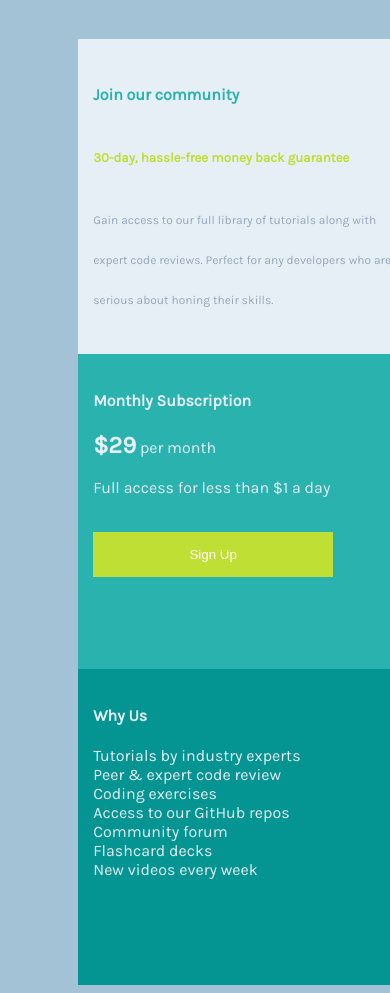
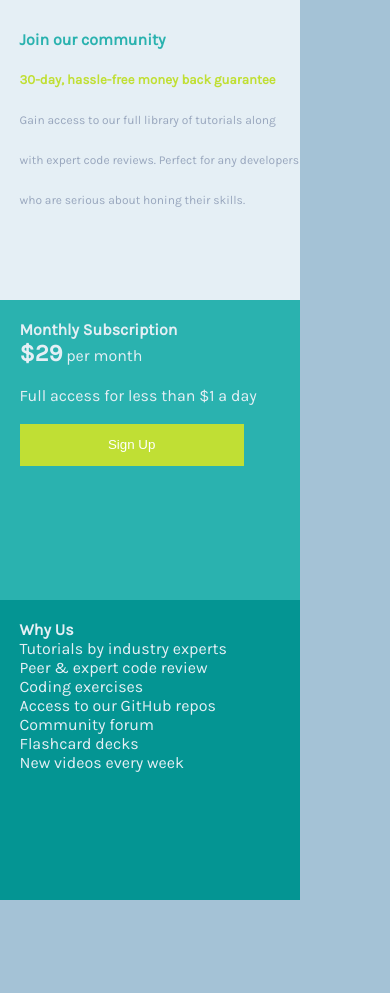
Before and after one commit to bhavana-2404/single-price, a plain HTML site: page index.html in a window 390 px wide. After the commit the page ends 900 px from the top, so only its background shows below. Drawn offline with Linux system fonts and the light colour scheme.

Commit message:
Update styles.css

```diff
--- a/styles.css
+++ b/styles.css
@@ -1,9 +1,17 @@
- body{
+ html{
+  min-height:100%;
+}
+body{
+ min-height:100%;
+}
+*{
+ box-sizing:border-box;
+ padding:0;
+ margin:0;
+}
+body{
     background-color:hsl(204, 38%, 74%);
     font-family: 'Karla', sans-serif;
-    margin-top:5%;
-    margin-left:25%;
-
 }
 #title{
     color: hsl(179, 62%, 43%);
@@ -67,20 +75,11 @@ strong{
 
 
 @media (max-width:1040px){
-    body{
-        background-color:hsl(204, 38%, 74%);
-        font-family: 'Karla', sans-serif;
-        margin-top:10%;
-        margin-left:20%;
 
-    }
 .top-container{
     width: 300px;
     height:300px;
-    background-color: hsl(204, 43%, 93%);
-    font-size: 16px;
-    padding-left: 5%;
-    padding-top: 5%;
+
 
 
 }
@@ -92,44 +91,12 @@ h5{
   color:hsl(218, 22%, 67%);
   font-size: 12px;
 }
-.middle-container{
-    width: 300px;
-    height:300px;
-    background-color: hsl(179, 62%, 43%);
-    font-size: 16px;
-    color:hsl(204, 43%, 93%);
-    padding-left: 5%;
-    padding-top: 5%;
 
-}
-button{
-    background-color: hsl(71, 73%, 54%);
-    width: 80%;
-    height:15%;
-    color:white;
-    border:none;
-}
 .bottom-container{
-    width: 300px;
-    height:300px;
-    background-color:  hsl(179, 95%, 30%);
-    font-size: 16px;
-    color:hsl(204, 43%, 93%);
-    padding-left: 5%;
-    padding-top: 5%;
     position:relative;
     bottom:0px;
     left:0;
 
 
 }
-#title{
-    color: hsl(179, 62%, 43%);
 }
-
-strong{
-    font-size:24px;
-}
-
-
-}
```
